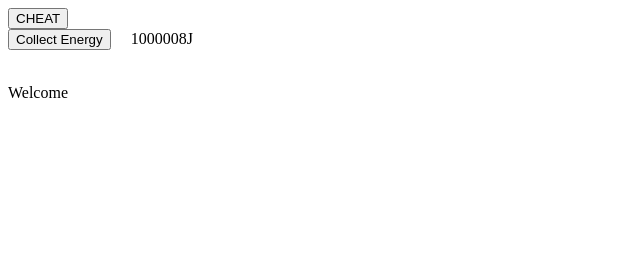
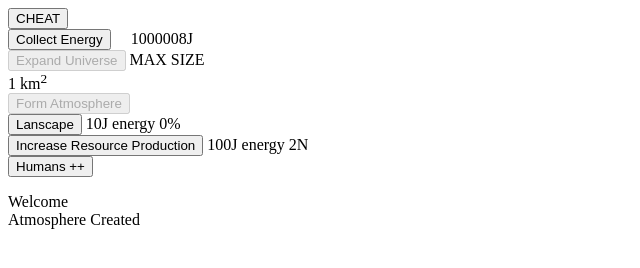
Before and after one commit to GabLatreille/JSnUProject, a website built with webpack: page build/index.html in a window 1280 px wide. Both pictures are taken after a click on the button "CHEAT". Shown: the whole page, without its empty margins (0-640 px from the left). Built offline with nearby package versions, Linux system fonts and the light colour scheme.

Commit message:
humans and resources started

```diff
--- a/app/index.js
+++ b/app/index.js
@@ -44,7 +44,7 @@ const humanCost = 20;
 let energy = new Currency("energyCount", "J", 0, 1, 1);
 let resource = new Currency("resourceCount", "N", 0, 1, 1);
 let resourceCost = 10;
-let humanCount = 0;
+let humanCount = 2;
 
 
 // NOTE: onload
@@ -197,19 +197,68 @@ document.getElementById("createHuman").addEventListener(
       clickCounter.human++;
       if (clickCounter.human == 1) {
         document.getElementById('memo').innerHTML += "</br>THE FIRST HUMANS HAVE ARRIVED FROM ANOTHER PLANET AND THEIR SHIP CRASHES AND THEY ARE LEFT WITH NOTHING BUT THEMSLEVES"
-        // TODO: allow harvest resources
+        enableElement('humanCount');
+        enableElement('harvest');
+        // you can only harvest as many resources as you have humans
+      } else {
+        humanCount = Math.ceil(humanCount*1.5);
       }
       document.getElementById('humanCost').innerHTML = `${humanCost * clickCounter.human}`
+      document.getElementById('humanCount').innerHTML = humanCount;
+      if(humanCount>=1000){
+        // TODO: activate health bar
+        // TODO: activate advance technology
+      }
     }
   }
 );
+
+// NOTE: HARVEST
+document.getElementById('harvest').addEventListener(
+  'click', ()=> {
+
+  }
+)
+
+// NOTE: TECHNOLOGY
+document.getElementById('advTech').addEventListener(
+  'click', ()=> {
+
+  }
+)
+// wheel,
 
 // NOTE: CHEAT
 document.getElementById("cheat").addEventListener(
   'click', () => {
     energy.count += 1000000;
     energy.increase();
-    clickCounter.expandUniv = 14;
+    energy.cp[0] = true;
+    enableElement("expandUniverse");
+    enableElement("expandUniverseCost");
+    enableElement("universeSize");
+    clickCounter.expandUniverse = 60;
+    universe.size = fibonacci(clickCounter.expandUniv, fib);
+    document.getElementById("universeSize").innerHTML = `${universe.size} km${"2".sup()}`;
+    enableElement("formAtmosphere");
+    universe.cp1 = !universe.cp1;
+    enableElement("landscaping");
+    enableElement("landscapeCost");
+    enableElement("waterPerc");
+    universe.cp2 = !universe.cp2;
+    enableElement("addResource");
+    enableElement("resourceCount");
+    enableElement("resourceCost");
+    universe.cp3 = !universe.cp3;
+    resource.cp[0] = true;
+    enableElement("createHuman");
+    enableElement("humanCost");
+    universe.cp4 = !universe.cp4;
+    document.getElementById("expandUniverse").disabled = true;
+    document.getElementById("expandUniverseCost").innerHTML = "MAX SIZE";
+    atmosphereBool = true;
+    document.getElementById('memo').innerHTML += `</br>Atmosphere Created`;
+    document.getElementById('formAtmosphere').disabled = true;
   }
 );
 
@@ -248,12 +297,13 @@ setInterval(() => {
   if (resource.cp[0]) {
     resource.increase();
   }
-  if(clickCounter.human>=1){
-    if(Math.floor(Math.random()*2)==1){
+  if(clickCounter.human>1){
+    if(humanCount<=5 || Math.floor(Math.random()*4)>=1){
       humanCount++;
     } else {
-      human--;
+      humanCount--;
     }
+    document.getElementById('humanCount').innerHTML = humanCount;
   }
     // chance it on whether there are more deaths or births
 }, 1000);
```
Also changed, not shown: build/index.html.
